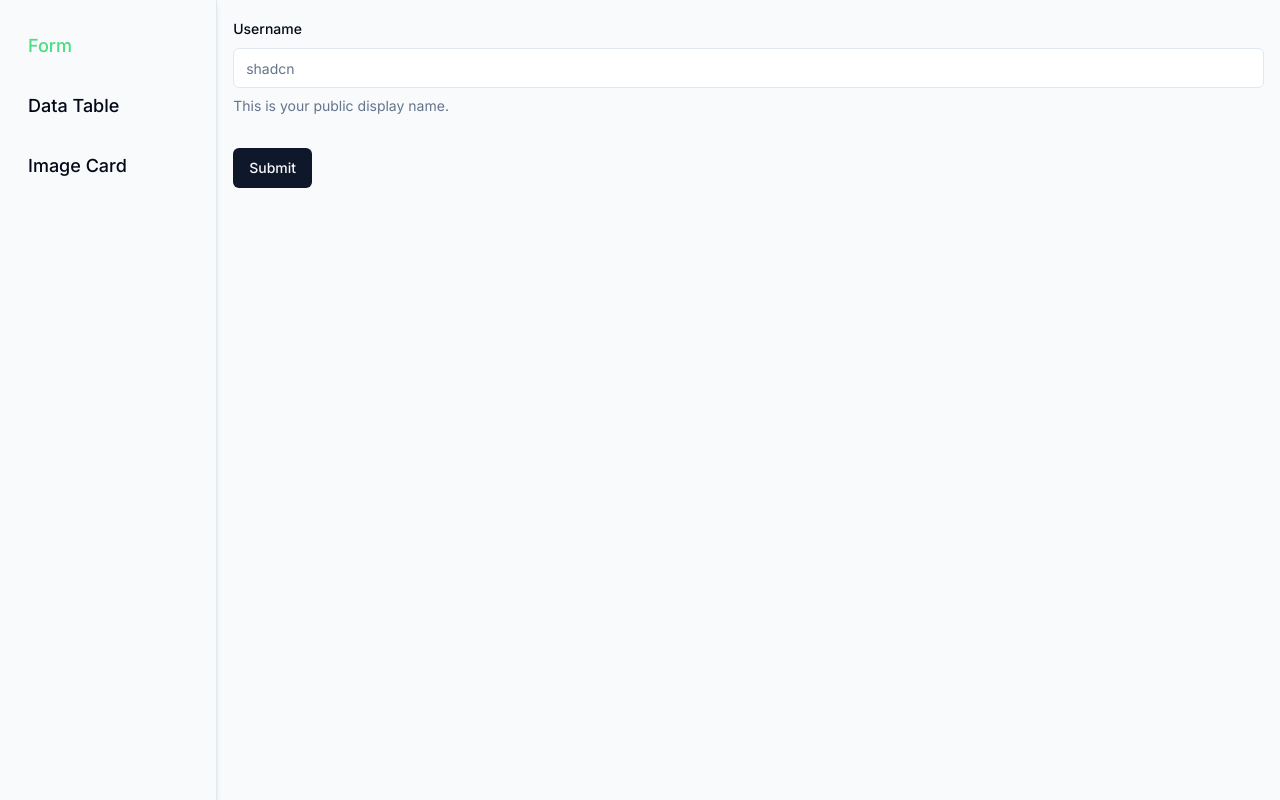
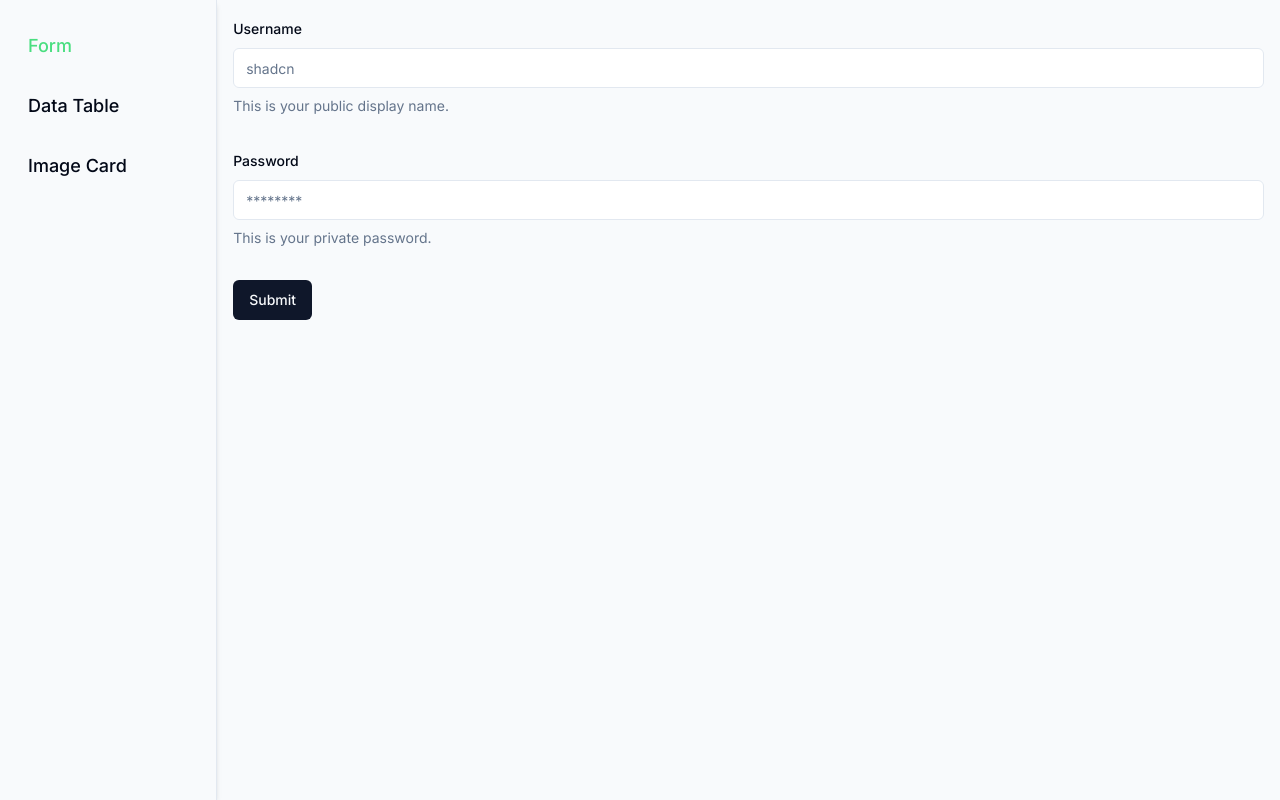
Before and after one commit to OpenExt-Labs/admin-panel-kit, a Next.js app: page /form in a window 1280 px wide. Built offline with nearby package versions, Linux system fonts and the light colour scheme.

Commit message:
Add form

```diff
--- a/src/app/form/page.tsx
+++ b/src/app/form/page.tsx
@@ -1,6 +1,6 @@
 'use client'
 import { zodResolver } from "@hookform/resolvers/zod"
-import { useForm } from "react-hook-form"
+import { set, useForm } from "react-hook-form"
 import * as z from 'zod'
 
 import {
@@ -14,25 +14,32 @@ import {
 } from "@/components/ui/form"
 import { Input } from "@/components/ui/input"
 import { Button } from '@/components/ui/button'
+import { useState } from 'react'
 
 
 const formSchema = z.object({
   username: z.string().min(2).max(50),
+  password: z.string().min(8).max(50),
 })
 
 export default function FormValidation() {
+  const [data, setData] = useState<z.infer<typeof formSchema> | null>(null)
+
   const form = useForm<z.infer<typeof formSchema>>({
     resolver: zodResolver(formSchema),
     defaultValues: {
       username: '',
+      password: '',
     }
   })
 
   const onSubmit = (values: z.infer<typeof formSchema>) => {
     console.log(values)
+    setData(values)
   }
 
   return (
+    <div>
       <Form {...form}>
         <form onSubmit={form.handleSubmit(onSubmit)} className="space-y-8">
           <FormField
@@ -51,8 +58,33 @@ export default function FormValidation() {
               </FormItem>
             )}
           />
+          <FormField
+            control={form.control}
+            name="password"
+            render={({ field }) => (
+              <FormItem>
+                <FormLabel>Password</FormLabel>
+                <FormControl>
+                  <Input placeholder="********" {...field} />
+                </FormControl>
+                <FormDescription>
+                  This is your private password.
+                </FormDescription>
+                <FormMessage />
+              </FormItem>
+            )}
+          />
           <Button type="submit">Submit</Button>
         </form>
       </Form>
+      {
+        data && (
+          <div>
+            <h2>Form Data</h2>
+            <pre>{JSON.stringify(data, null, 2)}</pre>
+          </div>
         )
       }
+    </div>
+  )
+}
```
Lines whose indentation alone changed are shown as unchanged.
